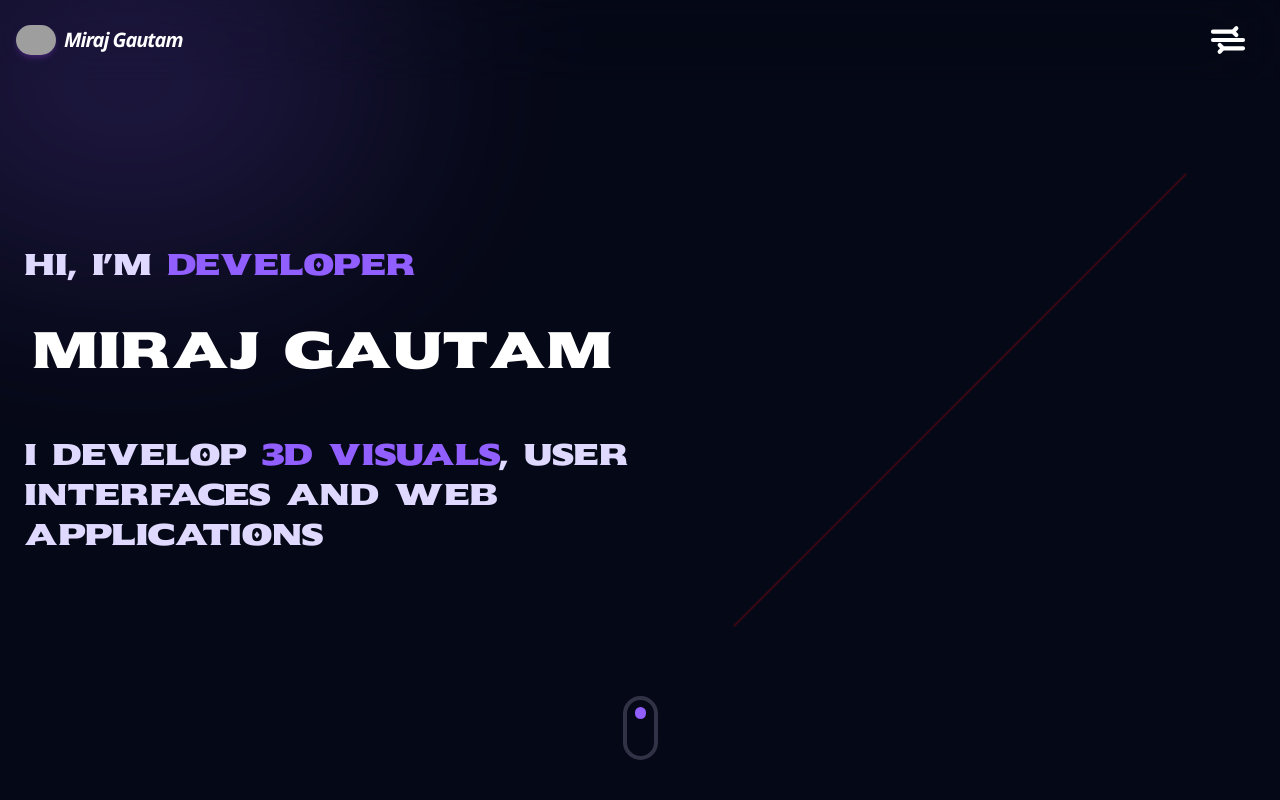
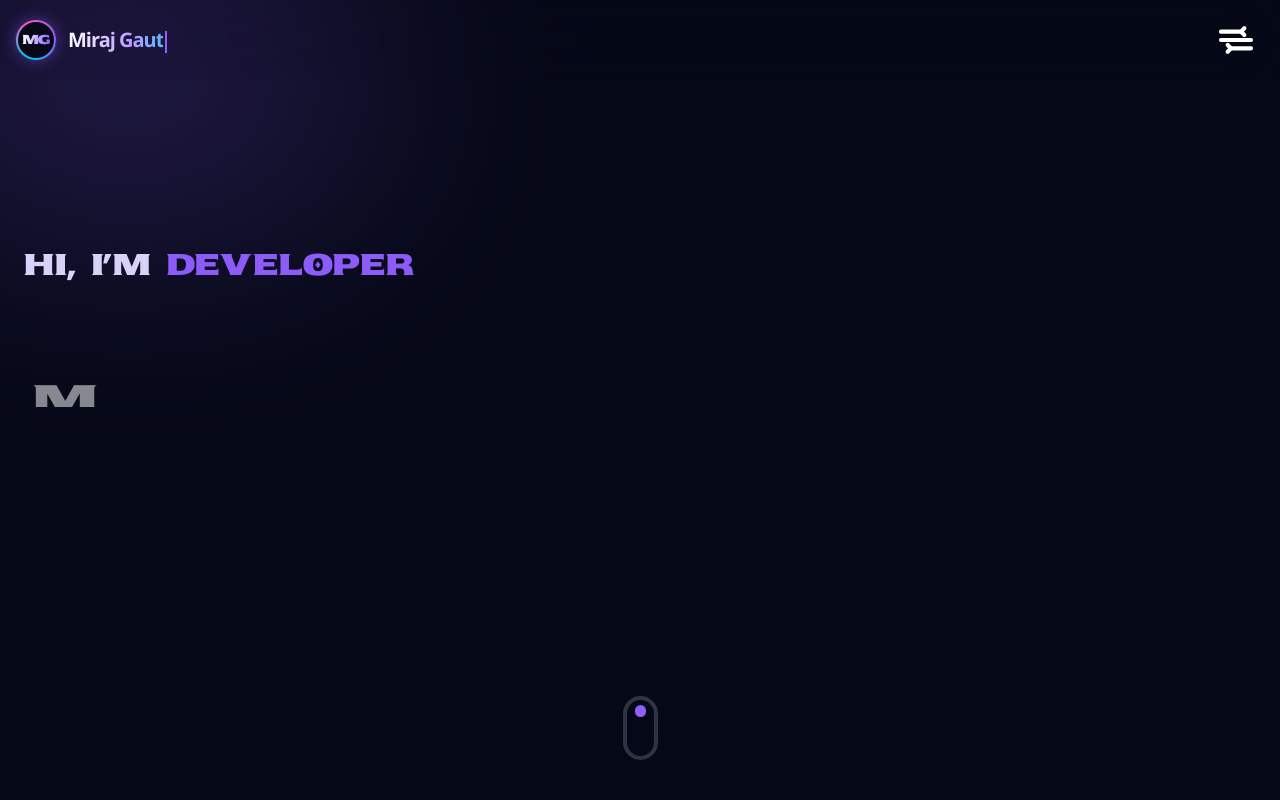
Before and after one commit to mirajg/portfolio3d, a Next.js app: page / in a window 1280 px wide. Shown: the top 800 px of the page. Built offline with nearby package versions, Linux system fonts and the light colour scheme; grey boxes are pictures that could not be loaded.

Commit message:
navbar UI tweaked

```diff
--- a/app/page.js
+++ b/app/page.js
@@ -11,7 +11,7 @@ import BootingLoader from '@/components/BootingLoader'
 import Footer from '@/components/Footer'
 
 const page = () => {
-  const [loading, setLoading] = useState(false);
+  const [loading, setLoading] = useState(true);
 
   return (
     <div>
--- a/components/Header.jsx
+++ b/components/Header.jsx
@@ -2,79 +2,174 @@
 "use client"
 
 import React, { useState, useEffect, useRef } from 'react'
-import Link from 'next/link'
 import PhoneNav from './PhoneNav'
 
-const Header = () => {
-    const [isOpen, setIsOpen] = useState(null);
-    const [isVisible, setIsVisible] = useState(true);
-    const [lastScrollY, setLastScrollY] = useState(0);
-    const [isBouncing, setIsBouncing] = useState(false);
-    const didScrollDown = useRef(false);
+const WORDS = ['Miraj Gautam', 'Web Developer', '3D Visuals', 'UI Builder']
+
+// Types a word, pauses, deletes it, then moves to the next one
+const useTypewriter = (words, typeSpeed = 90, deleteSpeed = 50, pause = 1600) => {
+    const [index, setIndex] = useState(0)
+    const [text, setText] = useState('')
+    const [deleting, setDeleting] = useState(false)
 
     useEffect(() => {
-        const controlNavbar = () => {
-            if (window.scrollY > lastScrollY && window.scrollY > 100) {
-                setIsVisible(false);
-            } else {
-                setIsVisible(true);
+        const word = words[index]
+        let delay = deleting ? deleteSpeed : typeSpeed
+
+        if (!deleting && text === word) {
+            delay = pause
         }
 
-            setLastScrollY(window.scrollY);
+        const timer = setTimeout(() => {
+            if (!deleting && text === word) {
+                setDeleting(true)
+            } else if (deleting && text === '') {
+                setDeleting(false)
+                setIndex((i) => (i + 1) % words.length)
+            } else {
+                setText(word.slice(0, text.length + (deleting ? -1 : 1)))
+            }
+        }, delay)
 
-            const scrollTop = window.scrollY; // Get the current scroll position
+        return () => clearTimeout(timer)
+    }, [text, deleting, index, words, typeSpeed, deleteSpeed, pause])
 
-            if (scrollTop > 100) {
-                didScrollDown.current = true;
+    return text
 }
 
-            if (scrollTop <= 0 && didScrollDown.current) {
-                setIsBouncing(true);
-                didScrollDown.current = false;
+const Header = () => {
+    const [isOpen, setIsOpen] = useState(false)
+    const [isVisible, setIsVisible] = useState(true)
+    const [isBouncing, setIsBouncing] = useState(false)
+    const lastScrollY = useRef(0)
+    const didScrollDown = useRef(false)
 
-                // Auto-remove the class after animation
-                setTimeout(() => setIsBouncing(false), 800);
+    const typed = useTypewriter(WORDS)
+
+    useEffect(() => {
+        let bounceTimer
+
+        const controlNavbar = () => {
+            const y = window.scrollY
+
+            setIsVisible(!(y > lastScrollY.current && y > 100))
+            lastScrollY.current = y
+
+            if (y > 100) didScrollDown.current = true
+
+            if (y <= 0 && didScrollDown.current) {
+                setIsBouncing(true)
+                didScrollDown.current = false
+                bounceTimer = setTimeout(() => setIsBouncing(false), 800)
             }
-        };
+        }
 
-        window.addEventListener('scroll', controlNavbar);
-
-        // Cleanup the listener on unmount
+        window.addEventListener('scroll', controlNavbar, { passive: true })
         return () => {
-            window.removeEventListener('scroll', controlNavbar);
-        };
-    }, [lastScrollY]);
+            window.removeEventListener('scroll', controlNavbar)
+            clearTimeout(bounceTimer)
+        }
+    }, [])
 
     return (
         <>
-            {isOpen &&
-                <>
-                    <PhoneNav setIsOpen={setIsOpen} />
-                </>}
-            <header className={`px-4 fixed left-0 top-0 z-10 h-20 flex items-center justify-center w-full backdrop-blur-2xl transition-transform duration-300 ease-in-out ${isVisible ? 'translate-y-0' : '-translate-y-full'} ${isBouncing ? 'bounce-animation' : ''}`}>
+            <style>{`
+                /* Spinning gradient ring around the monogram */
+                .logo-ring {
+                    position: relative;
+                    width: 40px;
+                    height: 40px;
+                    border-radius: 9999px;
+                    padding: 2px;
+                    background: conic-gradient(from 0deg, #915eff, #00d4ff, #ff5ecb, #915eff);
+                    animation: logo-spin 4s linear infinite;
+                    box-shadow: 0 0 16px rgba(145, 94, 255, 0.45);
+                }
+                .logo-ring-inner {
+                    display: flex;
+                    align-items: center;
+                    justify-content: center;
+                    width: 100%;
+                    height: 100%;
+                    border-radius: 9999px;
+                    background: #050816;
+                    animation: logo-spin 4s linear infinite reverse; /* keeps text upright */
+                }
+                .logo-mg {
+                    font-size: 13px;
+                    font-weight: 800;
+                    letter-spacing: -0.05em;
+                    background: linear-gradient(90deg, #fff, #915eff);
+                    -webkit-background-clip: text;
+                    background-clip: text;
+                    color: transparent;
+                }
+                @keyframes logo-spin { to { transform: rotate(360deg); } }
+
+                /* Typewriter text with gradient + blinking cursor */
+                .type-text {
+                    background: linear-gradient(90deg, #ffffff, #b79cff, #00d4ff, #ffffff);
+                    background-size: 200% auto;
+                    -webkit-background-clip: text;
+                    background-clip: text;
+                    color: transparent;
+                    animation: type-shimmer 4s linear infinite;
+                }
+                .type-cursor {
+                    display: inline-block;
+                    width: 2px;
+                    height: 1.1em;
+                    margin-left: 2px;
+                    vertical-align: middle;
+                    background: #915eff;
+                    animation: type-blink 0.9s steps(1) infinite;
+                }
+                @keyframes type-shimmer { to { background-position: 200% center; } }
+                @keyframes type-blink { 50% { opacity: 0; } }
+
+                @media (prefers-reduced-motion: reduce) {
+                    .logo-ring, .logo-ring-inner, .type-text, .type-cursor { animation: none; }
+                }
+            `}</style>
+
+            {isOpen && <PhoneNav setIsOpen={setIsOpen} />}
+
+            <header
+                className={`px-4 fixed left-0 top-0 z-10 h-20 flex items-center justify-center w-full backdrop-blur-2xl transition-transform duration-300 ease-in-out ${isVisible ? 'translate-y-0' : '-translate-y-full'} ${isBouncing ? 'bounce-animation' : ''}`}
+            >
                 <nav className="flex max-w-7xl w-full mx-auto items-center justify-between">
+                    <span className="flex items-center gap-3 cursor-pointer group">
+                        {/* Animated monogram replaces the missing image */}
+                        <div className="group-hover:scale-110 transition-transform duration-300">
+                            <div className="logo-ring" aria-hidden="true">
+                                <div className="logo-ring-inner">
+                                    <span className="logo-mg">MG</span>
+                                </div>
+                            </div>
+                        </div>
 
-                    <span className="flex items-center gap-2  cursor-pointer group">
-                        <div className="relative group-hover:scale-110 transition-transform duration-300">
-                            <img width={40} height={40} className="rounded-full shadow-md shadow-purple-500/20" src="/images/happy.png" alt="HappyFace" />
-                        </div>
-                        <h1 className="hidden italic sm:block tracking-tighter developer-name">
-                            Miraj Gautam
+                        {/* Typewriter text (sm and up). min-w stops the layout jumping while typing */}
+                        <h1
+                            className="hidden sm:block tracking-tighter developer-name min-w-[12rem]"
+                            aria-label="Miraj Gautam"
+                        >
+                            <span className="type-text">{typed}</span>
+                            <span className="type-cursor" aria-hidden="true" />
                         </h1>
-                        <h1 className="block italic sm:hidden developer-name tracking-tighter">MG</h1>
                     </span>
 
-                    <ul className="flex pr-2" onClick={() => { setIsOpen(true) }}>
-                        <li className='mr-2 hover:scale-110 transition-transform'>
+                    <button
+                        type="button"
+                        aria-label="Open menu"
+                        className="flex pr-2 hover:scale-110 transition-transform"
+                        onClick={() => setIsOpen(true)}
+                    >
                         <svg width="40" height="40" viewBox="0 0 24 24" fill="none" xmlns="http://www.w3.org/2000/svg">
                             <path d="M3 7H15M15 7L17 5M15 7L17 9" stroke="white" strokeWidth="2.5" strokeLinecap="round" strokeLinejoin="round" />
-
                             <path d="M3 12H21" stroke="white" strokeWidth="2.5" strokeLinecap="round" />
-
                             <path d="M9 17H21M9 17L7 15M9 17L7 19" stroke="white" strokeWidth="2.5" strokeLinecap="round" strokeLinejoin="round" />
                         </svg>
-                        </li>
-                    </ul>
+                    </button>
                 </nav>
             </header>
         </>
--- a/components/PhoneNav.jsx
+++ b/components/PhoneNav.jsx
@@ -11,7 +11,7 @@ import Loading from './Loading'
 
 const NAV_ITEMS = [
     { label: 'ABOUT', id: '#about' },
-    { label: 'WORK', id: '#work' },
+    { label: 'PROJECT', id: '#project' },
     { label: 'CONTACT', id: '#contact' },
 ]
 
--- a/components/Projects.jsx
+++ b/components/Projects.jsx
@@ -54,7 +54,7 @@ const Projects = () => {
 
     return (
         <>
-            <section id="work" ref={container} className="project-section bg-[#1d1836] flex transition-all duration-500 ease-in-out overflow-hidden">
+            <section id="project" ref={container} className="project-section bg-[#1d1836] flex transition-all duration-500 ease-in-out overflow-hidden">
                 <div className='project-container p-4 max-w-7xl'>
 
                     <div className="flex flex-col gap-4">
```
Lines whose indentation alone changed are shown as unchanged.
